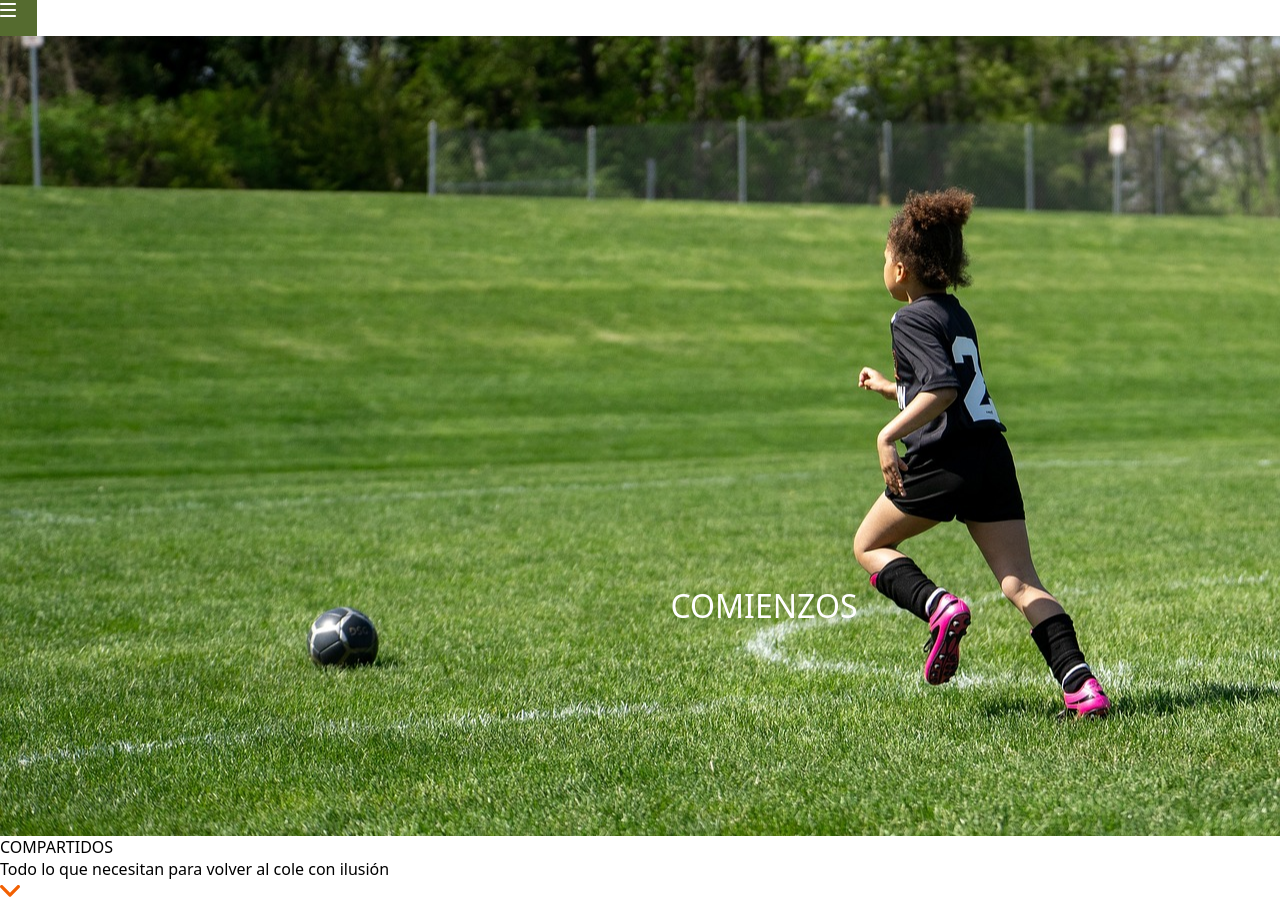
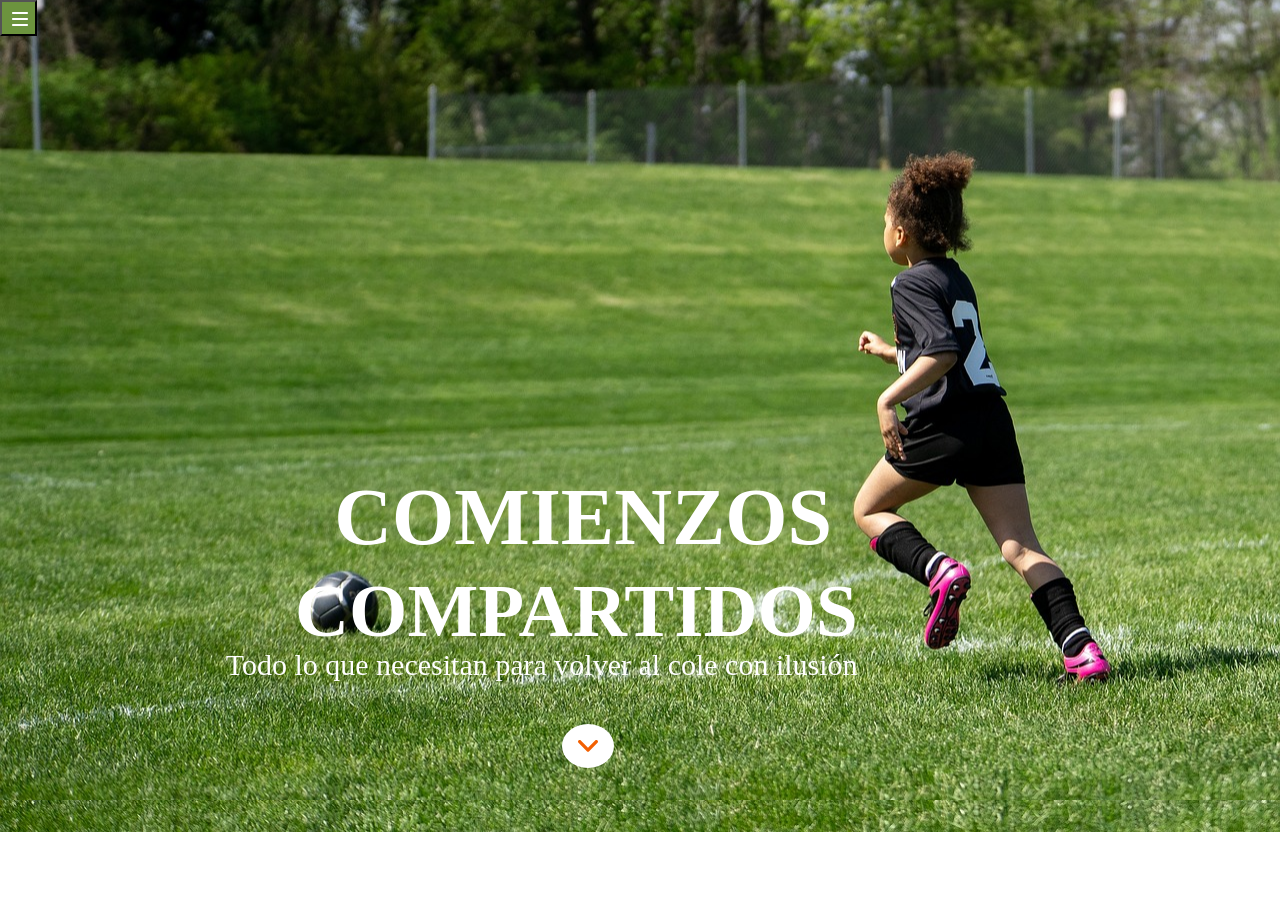
Before and after one commit to Adalab/modulo-1-evaluacion-final-YisethGarcia7, a website built with Vite: page src/index.html in a window 1280 px wide. After the commit the page ends 832 px from the top, so only its background shows below. Built offline with nearby package versions, Linux system fonts and the light colour scheme.

Commit message:
Header done

```diff
--- a/src/index.html
+++ b/src/index.html
@@ -6,8 +6,9 @@
     <title>Primera web</title>
     <link
       href="https://fonts.googleapis.com/css?family=Roboto&display=swap"
-      rel="stylesheet"
-    />
+      rel="stylesheet">
+      <link href="https://fonts.googleapis.com/css2?family=Roboto+Slab:wght@100..900&display=swap" rel="stylesheet">
+
     <link rel="stylesheet" href="./scss/main.scss" />
     <link rel="icon" href="/public/images/" />
   </head>
@@ -15,7 +16,7 @@
   <body>
     <div class="page">
       <link rel="icon" href="/public/images/" />
-      <load src="./partials/header.html" title="Bienvenidos a Adalab" />
+      <load src="./partials/header.html" title="Página web" />
       <load src="./partials/main.html" />
       <load src="./partials/footer.html" />
     </div>
--- a/src/partials/header.html
+++ b/src/partials/header.html
@@ -1,31 +1,27 @@
 <header class="page__header">
-
-  <div class="menu">
+    <button class="button_menu">
             <a href="https://adalab.es/">
             <img src="/images/ico-menu.svg" alt="button burger">
-</div>
-  </a>
+    </button>
 
-  <div class="cover"
+<body>
+      <div class="cover">
       <body background="/public/images/cover.png">
 
-  </body>
       </div>
-
-
   <div class="start">
-    <p>COMIENZOS</p>
+      <h1>COMIENZOS</h1>
   </div>
   <div class="start1">
-    <p>COMPARTIDOS</p>
+      <h2>COMPARTIDOS</h2>
 </div>
 
 <div class="content">
     <p>Todo lo que necesitan para volver al cole con ilusión</p>
 </div>
 
-  <div class="scroll down">
-        <img src="/images/ico-scroll-down.svg" alt="scroll"/>
+<div class="scroll">
+      <img src="/images/ico-scroll-down.svg" alt="scroll">
     </div>
-
+    </body>
 </header>
--- a/src/partials/main.html
+++ b/src/partials/main.html
@@ -0,0 +1,5 @@
+<main class="page__main">
+
+
+
+  </main>
--- a/src/scss/layout/_header.scss
+++ b/src/scss/layout/_header.scss
@@ -1,38 +1,78 @@
 .page__header {
 
-font-family:system-ui, -apple-system, BlinkMacSystemFont, 'Segoe UI', Roboto, Oxygen, Ubuntu, Cantarell, 'Open Sans', 'Helvetica Neue', sans-serif
+    height: 100vh;
+    width: auto;
+    display: flex;
+    position: relative;
+    margin-bottom: 2rem;
 
 }
+.button_menu {
 
-.menu {
-
-background-color:darkolivegreen;
+    background-color: #6c933e;
     width: 36.9px;
     height: 35.9px ;
-
+    padding: 10px;
+    left: 0;
+    position: relative;
+    z-index: 2;
 
 }
 
 .cover {
+
+    position: absolute;
+    top: 0;
+    left: 0;
+    width: 100%;
+    height: 100%;
     background-image: url('/images/cover.png');
-        background-repeat: no-repeat;
-        background-size:cover;
+    background-size: cover;
     background-position: center;
-        background-attachment:inherit;
-        width: 1300x;
-        height: 800px;
+
 
 }
 .start {
     text-align: center;
-top: 73%;
-right: 33%;
-font-size:xx-large;
+    top: 59%;
+    right: 35%;
+    font-size: 40px;
     position: absolute;
     color: white;
 
+}
 
+.start1 {
 
+    text-align: center;
+    top: 71%;
+    right: 33%;
+    font-size: 50px;
+    position: absolute;
+    color: white;
+}
 
+.content {
+
+    text-align: center;
+    top: 81%;
+    right: 33%;
+    font-size: 30px;
+    position: absolute;
+    color: white;
 
 }
+
+.scroll {
+
+        position: absolute;
+        bottom: 2rem;
+        z-index: 10;
+        border-radius: 50%;
+        padding: 1rem;
+        display: flex;
+        align-items: center;
+        background-color: white;
+        right: 52%;
+
+}
```
Also changed, not shown: src/scss/layout/_main.scss (added). Lines whose indentation alone changed are shown as unchanged.
